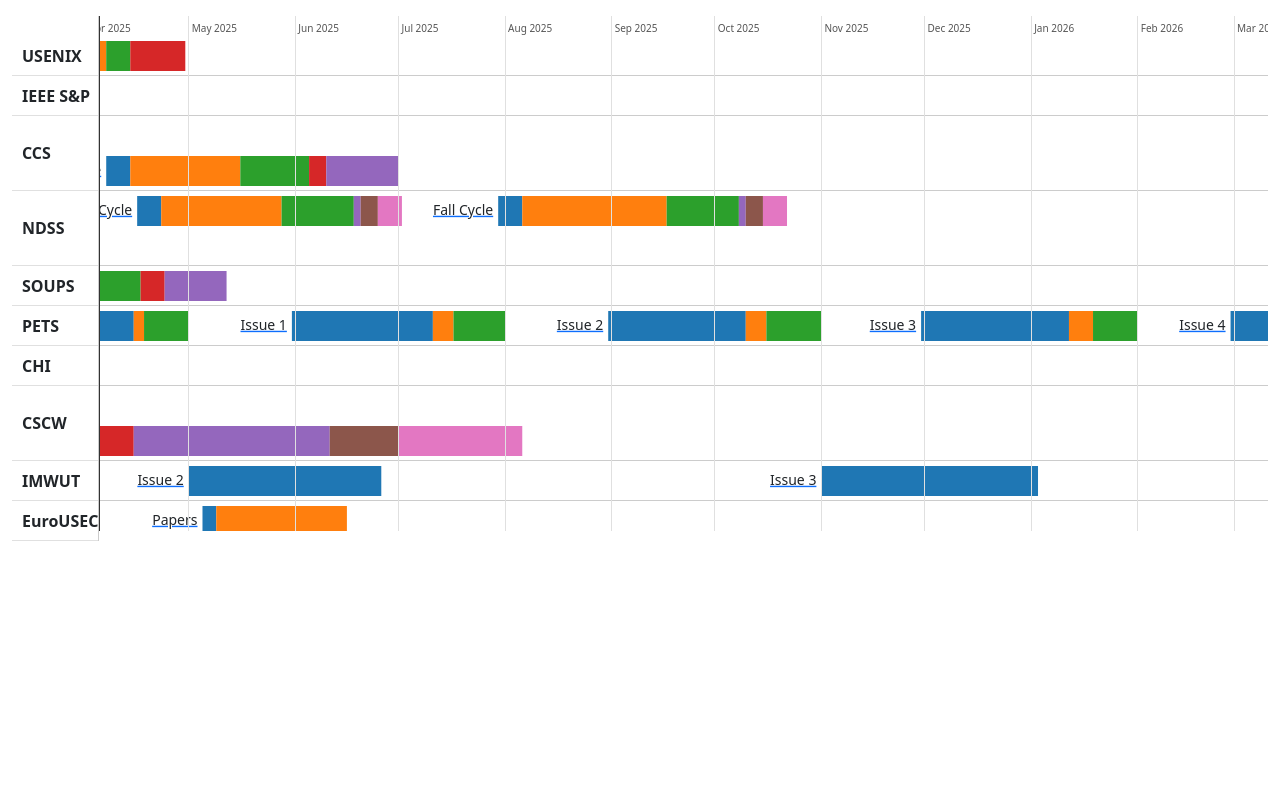
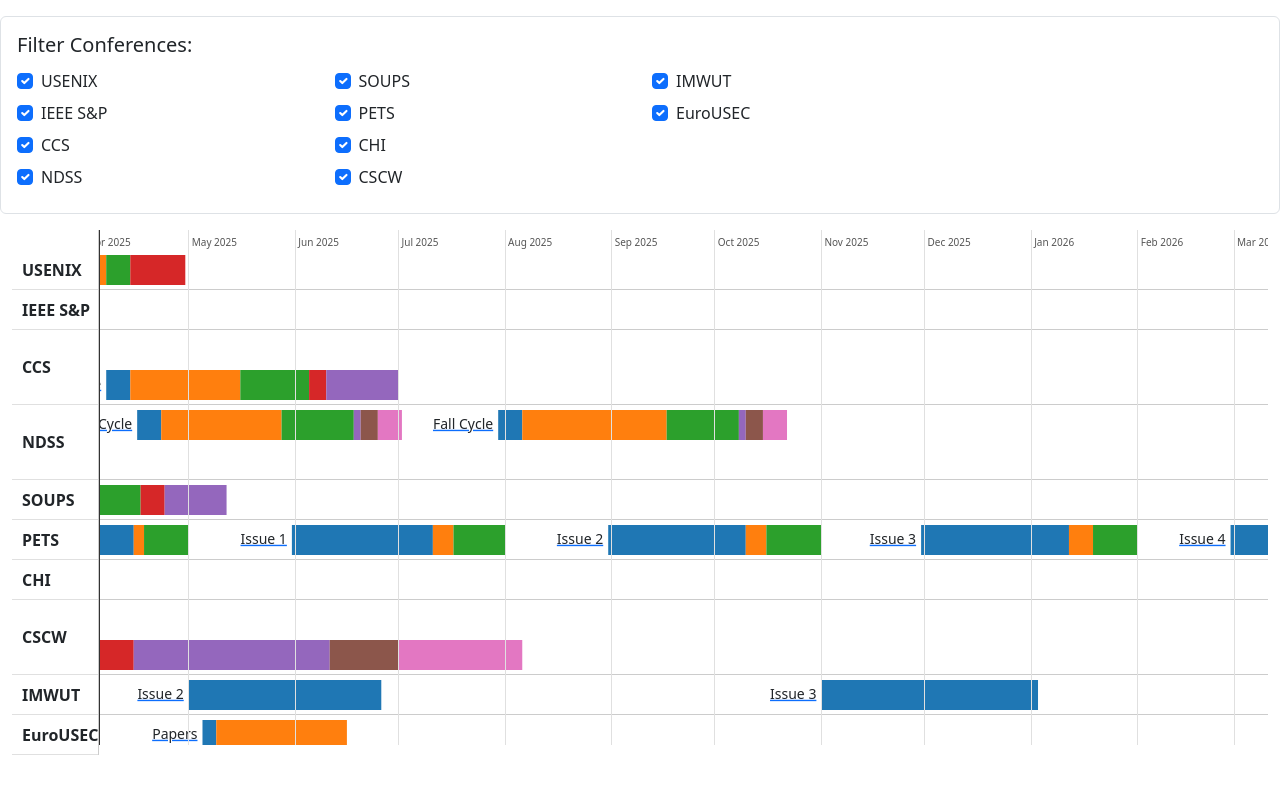
Before and after one commit to nmalkin/usec-timelines, a plain HTML site: page index.html in a window 1280 px wide. Drawn offline with nearby package versions, Linux system fonts and the light colour scheme.

Commit message:
feat: Add conference filter checkboxes above the timeline

```diff
--- a/code.js
+++ b/code.js
@@ -88,11 +88,67 @@ const getTodaysDate = getTodaysDateReal;
 
 // Global variable to store fetched conference data
 let conferenceData = null;
+// Global variable to store filter controls container
+let filterContainer = null;
+
+
+// --- Filter Controls Rendering ---
+
+/**
+ * Renders the filter checkboxes for conferences.
+ * @param {Array} conferences - The conference data array.
+ */
+function renderFilterControls(conferences) {
+    if (!filterContainer) {
+        console.error("Filter container not found!");
+        return;
+    }
+    filterContainer.innerHTML = '<h5>Filter Conferences:</h5>'; // Clear previous controls but keep title
+
+    const row = document.createElement('div');
+    row.className = 'row';
+    filterContainer.appendChild(row);
+
+    let currentColumn = null;
+    const conferencesPerColumn = 4;
+
+    conferences.forEach((conf, index) => {
+        // Create a new column div every `conferencesPerColumn` items or for the first item
+        if (index % conferencesPerColumn === 0) {
+            currentColumn = document.createElement('div');
+            // Use Bootstrap column classes (e.g., col-md-3 for 4 columns on medium+ screens)
+            currentColumn.className = 'col-12 col-sm-6 col-md-3'; // Adjust breakpoints as needed
+            row.appendChild(currentColumn);
+        }
+
+        const formCheck = document.createElement('div');
+        formCheck.className = 'form-check';
+
+        const input = document.createElement('input');
+        input.className = 'form-check-input conference-filter-checkbox';
+        input.type = 'checkbox';
+        input.value = conf.conference; // Use conference name as value
+        input.id = `filter-${conf.conference.replace(/\s+/g, '-')}`; // Create a unique ID
+        input.checked = true; // Default to checked
+
+        const label = document.createElement('label');
+        label.className = 'form-check-label';
+        label.htmlFor = input.id;
+        label.textContent = conf.conference;
+
+        formCheck.appendChild(input);
+        formCheck.appendChild(label);
+        currentColumn.appendChild(formCheck);
+
+        // Add event listener to re-render timeline on change
+        input.addEventListener('change', renderTimeline);
+    });
+}
 
 // --- Timeline Rendering ---
 
 /**
- * Renders the entire conference timeline using the globally stored data.
+ * Renders the entire conference timeline based on the current filter selection.
  */
 function renderTimeline() {
     if (!conferenceData) {
@@ -105,6 +161,29 @@ function renderTimeline() {
         if (scrollContainer) scrollContainer.innerHTML = '<p>Loading timeline data...</p>';
         return;
     }
+
+    // --- Get Filtered Data ---
+    const checkedFilters = filterContainer ? Array.from(filterContainer.querySelectorAll('.conference-filter-checkbox:checked')) : [];
+    const visibleConferenceNames = new Set(checkedFilters.map(input => input.value));
+    const conferencesToRender = conferenceData.filter(conf => visibleConferenceNames.has(conf.conference));
+    // console.log("Rendering conferences:", Array.from(visibleConferenceNames)); // For debugging
+
+    if (conferencesToRender.length === 0) {
+        // Handle case where no conferences are selected
+        const labelContainer = document.getElementById('timeline-labels');
+        const scrollContainer = document.getElementById('timeline-scroll-container');
+        if (labelContainer) labelContainer.innerHTML = '';
+        if (scrollContainer) scrollContainer.innerHTML = '<p class="p-3">No conferences selected. Check some boxes above to see the timeline.</p>';
+        // Ensure wrapper height doesn't collapse completely
+        const wrapper = document.getElementById('timeline-wrapper');
+        if (wrapper) wrapper.style.minHeight = '50px'; // Adjust as needed
+        return;
+    } else {
+         // Reset minHeight if conferences are visible
+        const wrapper = document.getElementById('timeline-wrapper');
+        if (wrapper) wrapper.style.minHeight = '';
+    }
+
 
     const labelContainer = document.getElementById('timeline-labels');
     const scrollContainer = document.getElementById('timeline-scroll-container');
@@ -129,7 +208,8 @@ function renderTimeline() {
     let minDate = new Date(8640000000000000); // Max possible date
     let maxDate = new Date(-8640000000000000); // Min possible date
 
-    conferenceData.forEach(conf => {
+    // Use filtered data to determine date range
+    conferencesToRender.forEach(conf => {
         conf.installments?.forEach(inst => {
             inst.cycles?.forEach(cycle => {
                 cycle.dates?.forEach(event => {
@@ -161,7 +241,9 @@ function renderTimeline() {
     const pixelsPerDay = scrollContainerWidth / initialViewDays;
     const totalSvgTimelineWidth = totalTimelineDays * pixelsPerDay;
 
-    const conferences = conferenceData; // Use the globally fetched data
+    // Use filtered data for layout calculation
+    // const conferences = conferenceData; // Use the globally fetched data
+    const conferences = conferencesToRender; // Use the filtered data
 
     // --- Pre-calculate Layout and Heights ---
     let totalRequiredHeight = MONTH_LABEL_HEIGHT;
@@ -522,7 +604,9 @@ async function loadAndRenderTimeline() {
         // --- End sorting ---
 
         console.log("Timeline data loaded successfully.");
-        renderTimeline(); // Initial render after data is loaded
+        filterContainer = document.getElementById('filter-container'); // Store container reference
+        renderFilterControls(conferenceData); // Render filters first
+        renderTimeline(); // Initial render after data is loaded and filters are present
     } catch (error) {
         console.error("Failed to load timeline data:", error);
         // Display an error message to the user
--- a/index.html
+++ b/index.html
@@ -9,6 +9,11 @@
     <!-- Data will be loaded from data.json -->
   </head>
   <body>
+    <div id="filter-container" class="container-fluid mt-3 mb-3 p-3 border rounded">
+        <h5>Filter Conferences:</h5>
+        <!-- Filter checkboxes will be rendered here by JavaScript -->
+    </div>
+
     <!-- Changed container structure -->
     <div id="timeline-wrapper" class="container-fluid mt-3">
         <div id="timeline-labels">
--- a/styles.css
+++ b/styles.css
@@ -52,6 +52,29 @@
 body {
   background-color: var(--background-color);
   color: var(--text-color);
+}
+
+#filter-container {
+  /* Add some basic styling */
+  /* border: 1px solid var(--border-color-medium); */ /* Already added border class in HTML */
+  /* padding: 1rem; */ /* Already added p-3 class in HTML */
+  /* margin-bottom: 1rem; */ /* Already added mb-3 class in HTML */
+  background-color: var(--label-background); /* Match label background */
+}
+
+#filter-container h5 {
+    margin-bottom: 0.75rem; /* Space below title */
+}
+
+#filter-container .form-check {
+    margin-bottom: 0.5rem; /* Space between checkboxes */
+    white-space: nowrap; /* Prevent labels from wrapping */
+    overflow: hidden; /* Hide overflow */
+    text-overflow: ellipsis; /* Add ellipsis if label is too long */
+}
+
+#filter-container .form-check-label {
+    cursor: pointer; /* Indicate label is clickable */
 }
 
 
```
